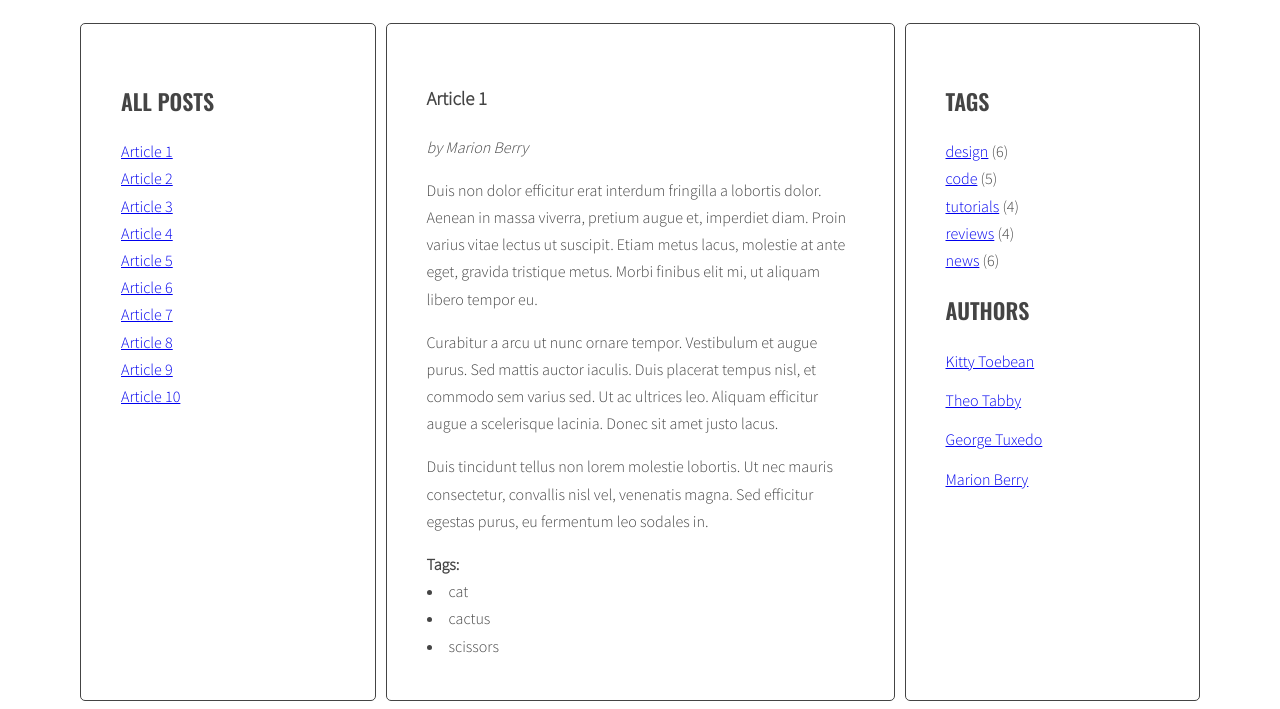
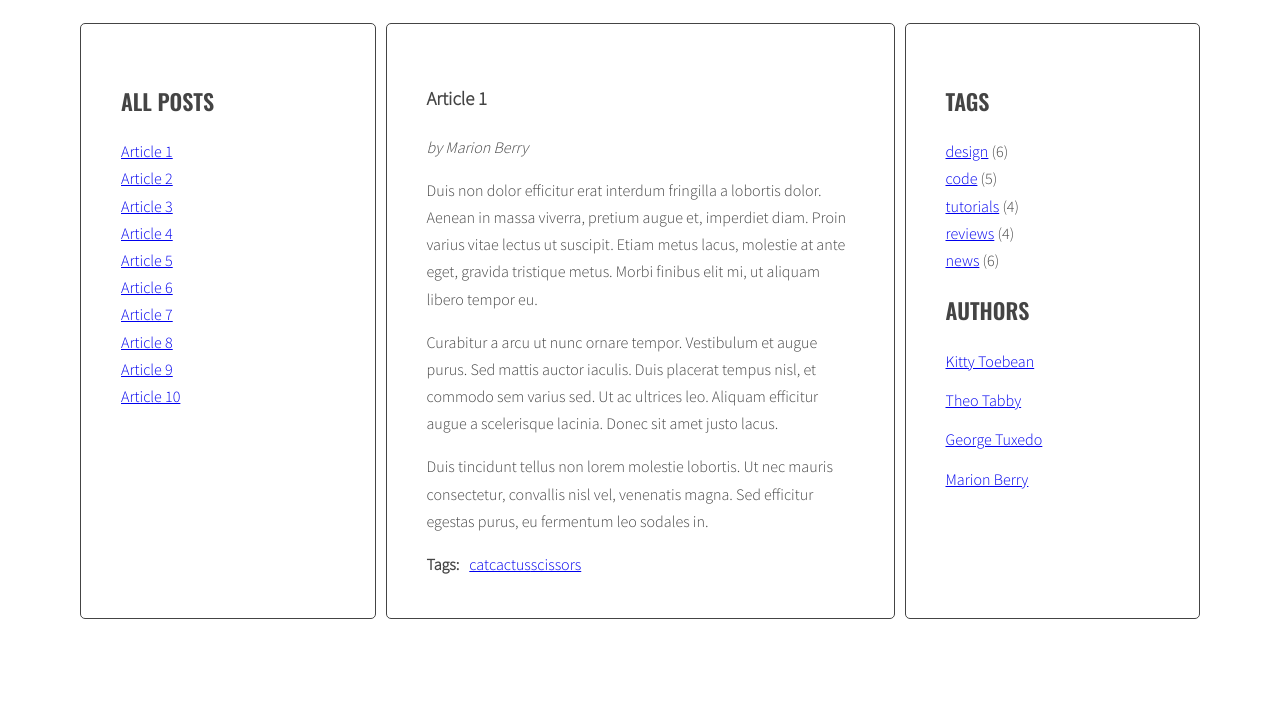
Before and after one commit to michalwilkowskilab/javascript-blog, a website: page index.html in a window 1280 px wide. Shown: the part 220-929 px from the top of the page. After the commit the page ends 847 px from the top, so only its background shows below. Drawn offline with nearby package versions, Linux system fonts and the light colour scheme.

```diff
--- a/js/script.js
+++ b/js/script.js
@@ -42,8 +42,6 @@
   targetArticle.classList.add('active');
   console.log(targetArticle);
 }
-
-const optArticleTagsSelector = '.post-tags .list';
 const optArticleSelector = '.post',
   optTitleSelector = '.post-title',
   optTitleListSelector = '.titles';
@@ -112,6 +110,8 @@
 
 generateTitleLinks();
 
+const optArticleTagsSelector = '.post-tags .list';
+
 function generateTags(){
 
   /*[DONE] find all articles */
@@ -123,7 +123,7 @@
   console.log(article);
 
     /*[DONE] find tags wrapper */
-      const tagLinks = article.querySelectorAll(optArticleTagsSelector);
+      const tagLinks = article.querySelector(optArticleTagsSelector);
       console.log(tagLinks);
 
     /*[DONE] make html variable with empty string */
@@ -141,20 +141,20 @@
     for(let tag of articleTagsArray){
     console.log(tag);
       /* generate HTML of the link */
-      const linkHTML = '<li href="tag-'+ tag +'">'+ tag +'<a></li>';
+      const linkHTML = '<li><a href="tag-'+ tag +'">'+ tag +'</a></li>';
       console.log(linkHTML);
       /* add generated code to html variable */
-      article.insertAdjacentHTML('beforeend', linkHTML);
-      console.log(article);
-
       html = html + linkHTML;
       console.log(html);
     /* END LOOP: for each tag */
     }
     /* insert HTML of all the links into the tags wrapper */
-     tagLinks.innerHTML = html;
-  /* END LOOP: for every article: */
+    tagLinks.insertAdjacentHTML('beforeend', html)
+    console.log(tagLinks)
+
+    /* END LOOP: for every article: */
   }
+
 }
 
 generateTags();
```
Also changed, not shown: index.html (+0 -10 lines).
